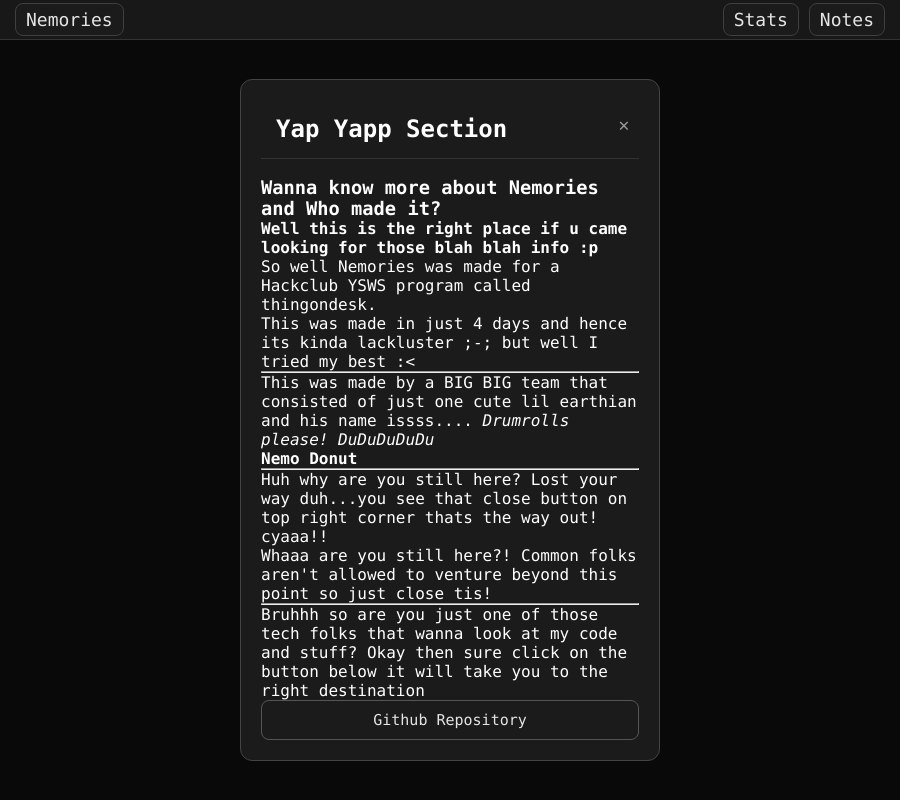
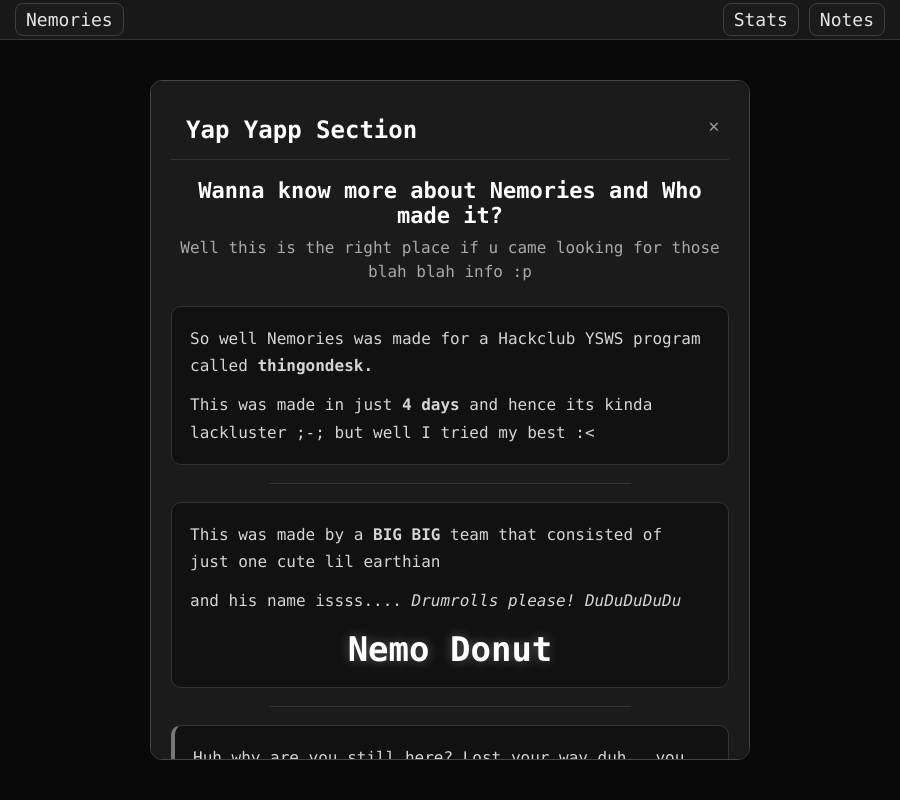
Before and after one commit to adonutartist/Nemories, an Electron app: page index.html in a window 900 px wide. Both pictures are taken after a click on the button "Nemories". Drawn offline with Linux system fonts and the light colour scheme.

Commit message:
abt me section css

```diff
--- a/index.html
+++ b/index.html
@@ -24,22 +24,49 @@
             <h2>Yap Yapp Section</h2>
             <button id="closeAbout">✕</button>
         </div>
+        <div class="aboutHero">
             <h3>Wanna know more about Nemories and Who made it?</h3>
             <h4>Well this is the right place if u came looking for those blah blah info :p</h4>
-        <p>So well Nemories was made for a Hackclub YSWS program called thingondesk.</p>
-        <p>This was made in just 4 days and hence its kinda lackluster ;-; but well I tried my best :<</p>
-        <hr>
-        <p>This was made by a BIG BIG team that consisted of just one cute lil earthian</p>
-        <p>and his name issss.... <i>Drumrolls please! DuDuDuDuDu</i></p>
-        <p><b>Nemo Donut</b></p>
-        <hr>
-        <p>Huh why are you still here? Lost your way duh...you see that close button on top right corner thats the way out! cyaaa!!</p>
-        <p>Whaaa are you still here?! Common folks aren't allowed to venture beyond this point so just close tis!</p>
-        <hr>
-        <p>Bruhhh so are you just one of those tech folks that wanna look at my code and stuff? Okay then sure click on the button below it will take you to the right destination</p>
+        </div>
+        <div class="aboutCard">
+            <p>
+                So well Nemories was made for a Hackclub YSWS program called <b>thingondesk.</b>
+            </p>
+            <p>
+                This was made in just <b>4 days</b> and hence its kinda lackluster ;-; but well I tried my best :<
+            </p>
+        </div>
+        <div class="aboutDivider"></div>
+        <div class="aboutCard">
+            <p>
+                This was made by a <b>BIG BIG</b> team that consisted of just one cute lil earthian
+            </p>
+            <p>
+                and his name issss....
+                <i>Drumrolls please! DuDuDuDuDu</i>
+            </p>
+            <h1 class="creatorName">
+                Nemo Donut
+            </h1>
+        </div>
+        <div class="aboutDivider"></div>
+        <div class="aboutCard funnyCard">
+            <p>
+                Huh why are you still here? Lost your way duh...you see that close button on top right corner thats the way out! cyaaa!!
+            </p>
+            <p>
+                Whaaa are you still here?! Common folks aren't allowed to venture beyond this point so just close tis!
+            </p>
+        </div>
+        <div class="aboutDivider"></div>
+        <div class="aboutCard">
+            <p>
+                Bruhhh so are you just one of those tech folks that wanna look at my code and stuff? Okay then sure click on the button below it will take you to the right destination
+            </p>
             <button id="githubButton">
                 Github Repository
             </button>
+        </div>
     </div>
 </div>
     <div id="statsModal" class="hidden">
--- a/style.css
+++ b/style.css
@@ -228,11 +228,13 @@ body{
 }
 
 #aboutWindow{
-    width: 420px;
-    background: #1b1b1b;
-    border: 1px solid #444;
-    border-radius: 12px;
-    padding: 20px;
+    width: 600px;
+    max-height: 85vh;
+    background:#1b1b1b;
+    border:1px solid #444;
+    border-radius:12px;
+    padding:20px;
+    overflow-y:auto;
 }
 
 .statsBox{
@@ -307,6 +309,7 @@ body{
 
 #githubButton{
     width: 100%;
+    margin-top: 10px;
     height: 40px;
     background: #1b1b1b;
     color: #e5e5e5;
@@ -315,6 +318,59 @@ body{
     cursor: pointer;
     transition: all .2s ease;
     font-size: 15px;
+}
+
+.aboutHero{
+    text-align: center;
+    margin-bottom: 22px;
+}
+
+.aboutHero h3{
+    font-size: 22px;
+    margin-bottom: 8px;
+}
+
+.aboutHero h4{
+    color: #a9a9a9;
+    font-weight: normal;
+    line-height: 1.5;
+}
+
+.aboutCard{
+    background: #111;
+    border: 1px solid #333;
+    border-radius: 10px;
+    padding: 18px;
+    margin: 15px 0;
+}
+
+.aboutCard p{
+    color: #d5d5d5;
+    line-height: 1.7;
+    margin-bottom: 12px;
+}
+
+.aboutCard p:last-child{
+    margin-bottom: 0;
+}
+
+.aboutDivider{
+    width: 65%;
+    height: 1px;
+    background: #333;
+    margin: 18px auto;
+}
+
+.creatorName{
+    text-align: center;
+    margin-top: 15px;
+    font-size: 34px;
+    color: white;
+    text-shadow: 0 0 12px rgba(255,255,255,.3);
+}
+
+.funnyCard{
+    border-left: 4px solid #777;
 }
 
 #githubButton:hover{
```
Lines whose indentation alone changed are shown as unchanged.
